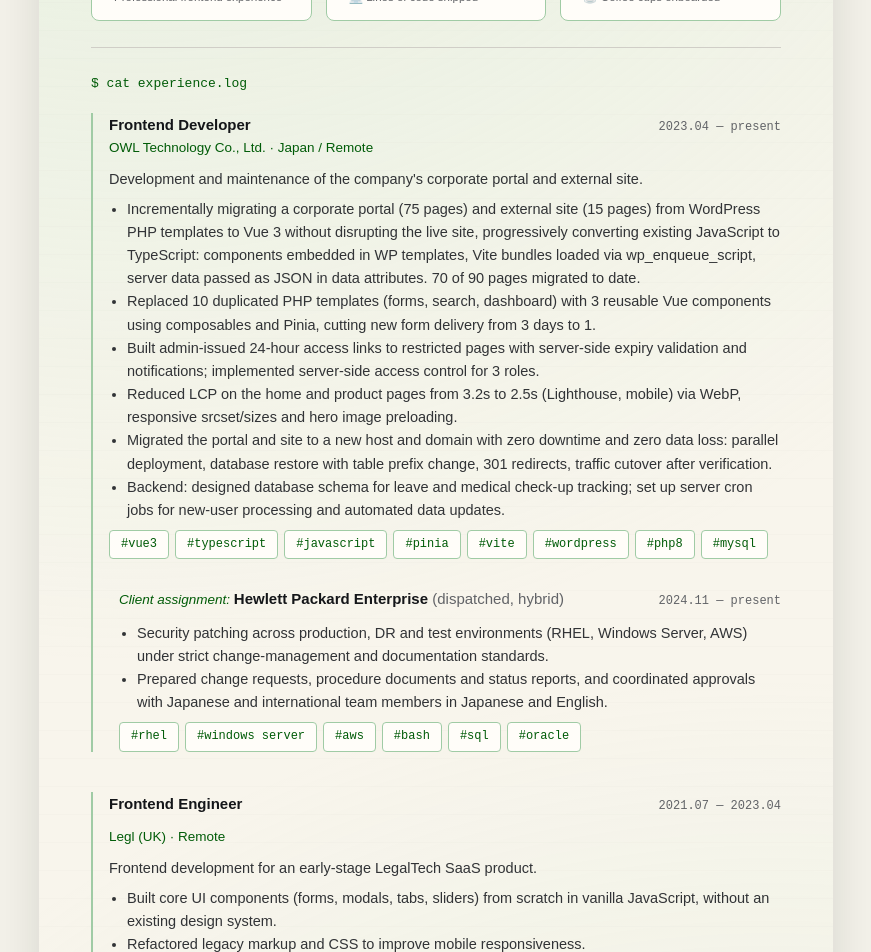
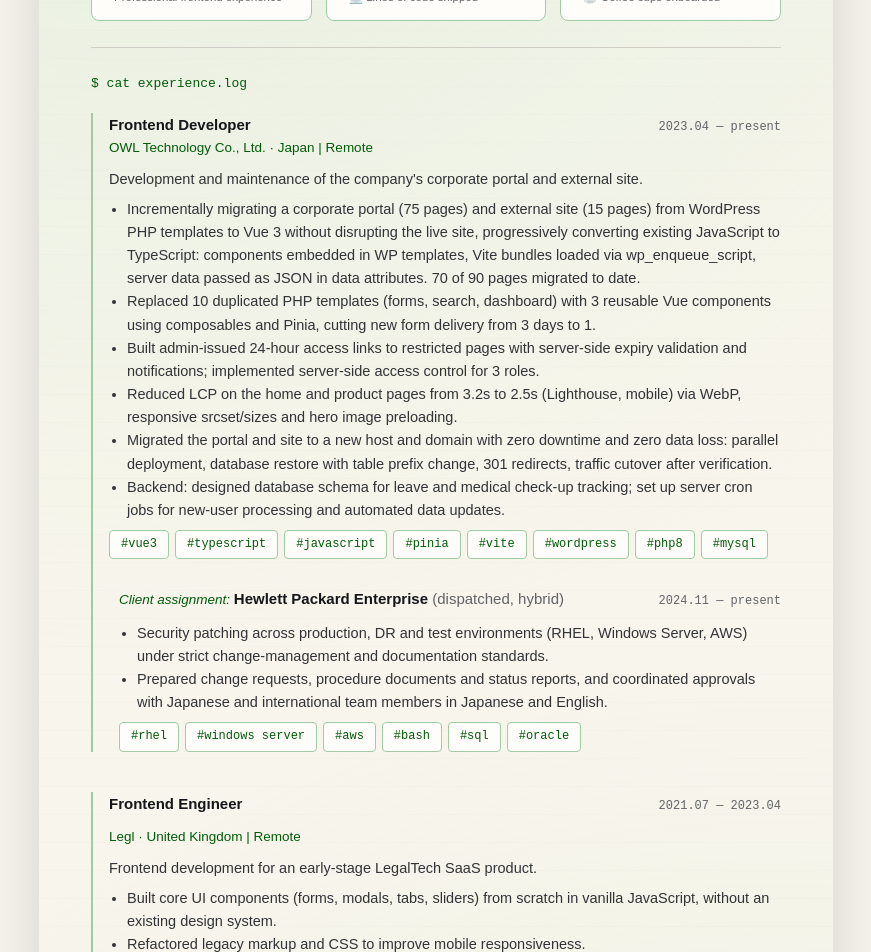
Before and after one commit to GrayMurakami/website-resume, a Nuxt app: page / in a window 1280 px wide. Shown: the part 820-1772 px from the top of the page, without its empty margins (204-1075 px from the left). Built offline with nearby package versions, Linux system fonts and the light colour scheme.

Commit message:
fix: name in class='exp-org' reduced to a one type

```diff
--- a/app/components/resume/ResumeExperience.vue
+++ b/app/components/resume/ResumeExperience.vue
@@ -14,7 +14,7 @@
       </div>
     </div>
     <div class="exp-org">
-      OWL Technology Co., Ltd. · Japan / Remote
+      OWL Technology Co., Ltd. · Japan | Remote
     </div>
     <p>
       Development and maintenance of the company's corporate portal and external site.
@@ -127,7 +127,7 @@
       </div>
     </div>
     <div class="exp-org">
-      Legl (UK) · Remote
+      Legl · United Kingdom | Remote
     </div>
     <p>
       Frontend development for an early-stage LegalTech SaaS product.
```
